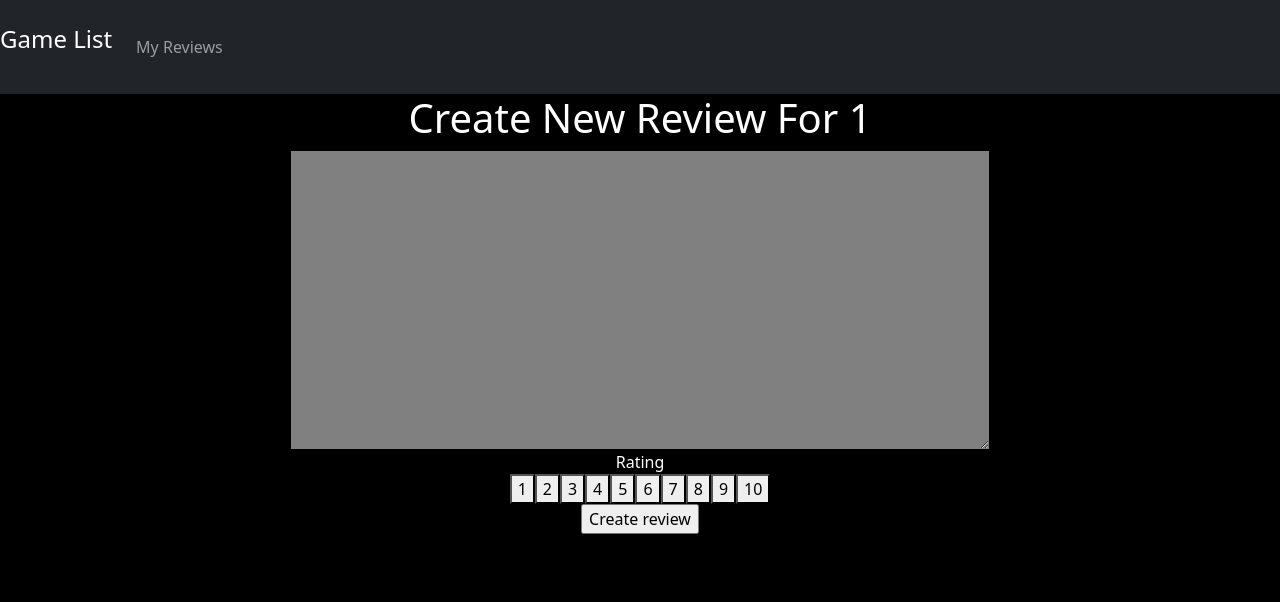
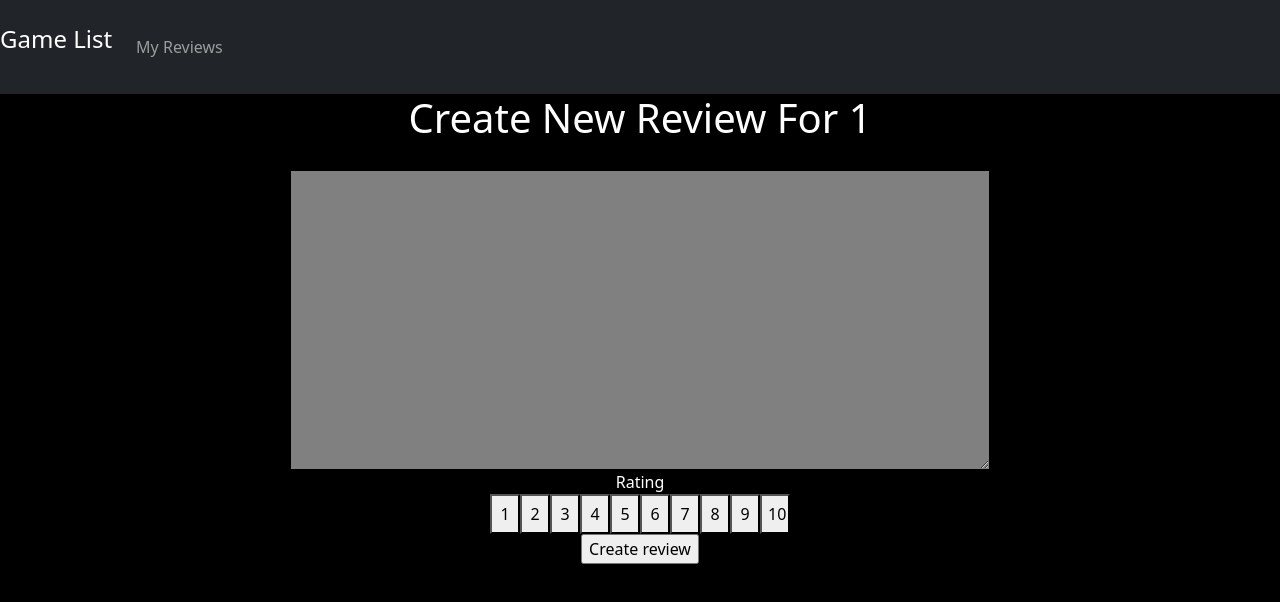
Before and after one commit to sanp1217/WebDevFinalProject, a React (Vite) app: page /create-review/1 in a window 1280 px wide. Shown: the top 602 px of the page. Built offline with nearby package versions, Linux system fonts and the light colour scheme; no server answers.

Commit message:
Adds styles

```diff
--- a/src/components/CreateReview.jsx
+++ b/src/components/CreateReview.jsx
@@ -59,8 +59,9 @@ export default function CreateReview() {
           />
 
           <label htmlFor="rating">Rating</label>
-          <RatingNums updateForm={updateForm}/>
-
+          <div className="ratingButtons">
+            <RatingNums updateForm={updateForm}/>
+          </div>
 
           <input type="submit" value="Create review" />
         </div>
--- a/src/components/componentStyles/CreateReview.css
+++ b/src/components/componentStyles/CreateReview.css
@@ -3,6 +3,7 @@
     align-items: center;
     justify-content: center;
     flex-direction: column;
+    gap: 20px;
 }
 
 .formDiv{
@@ -18,3 +19,12 @@
     background-color: grey;
     border-color: black;
 }
+
+.ratingButtons button{
+    height: 40px;
+    width: 30px;
+}
+
+.ratingButtons{
+
+}
```
